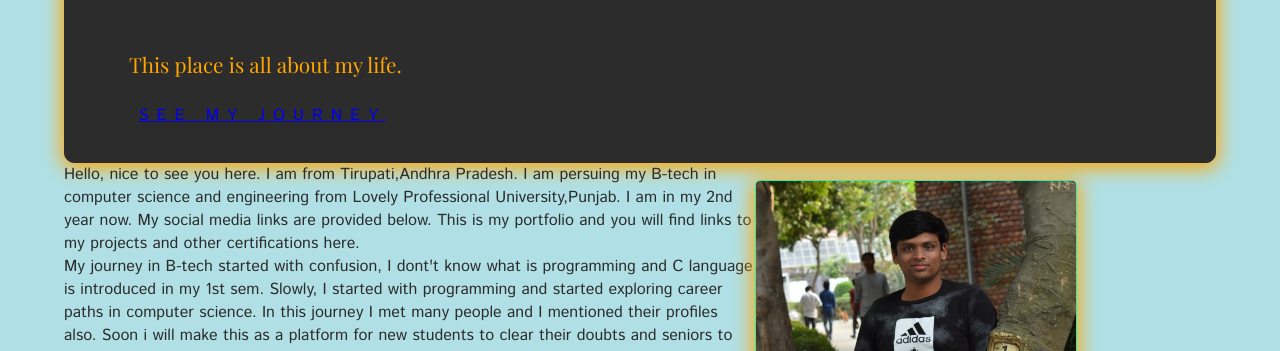
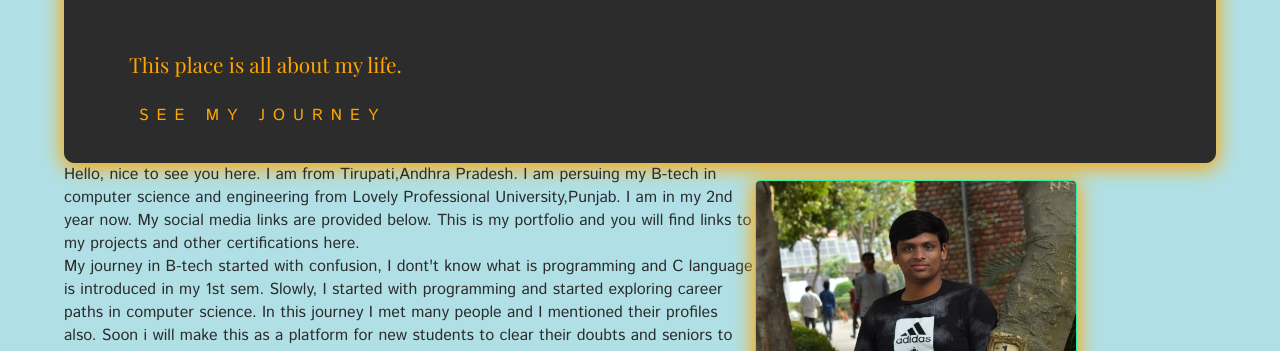
Before and after one commit to naidugova/naidugova.github.io, a plain HTML site: page index.html in a window 1280 px wide. Shown: the part 449-800 px from the top of the page. Drawn offline with nearby package versions, Linux system fonts and the light colour scheme.

Commit message:
Modified link

```diff
--- a/index.html
+++ b/index.html
@@ -19,7 +19,7 @@
                     <p class="sub-heading">
                         This place is all about my life.
                         <br>
-                        <button><a href="dist/index.html">See My Journey</a></button>
+                        <a href="dist/index.html"><button>See My Journey</button></a>
                     </p>
                 </div>
             </div>
```
